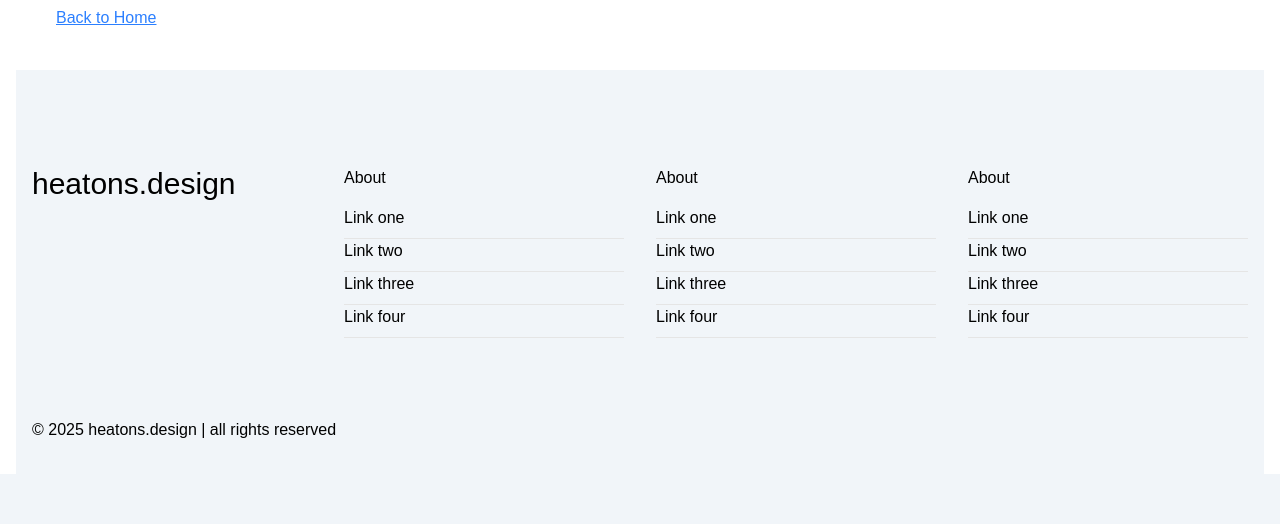
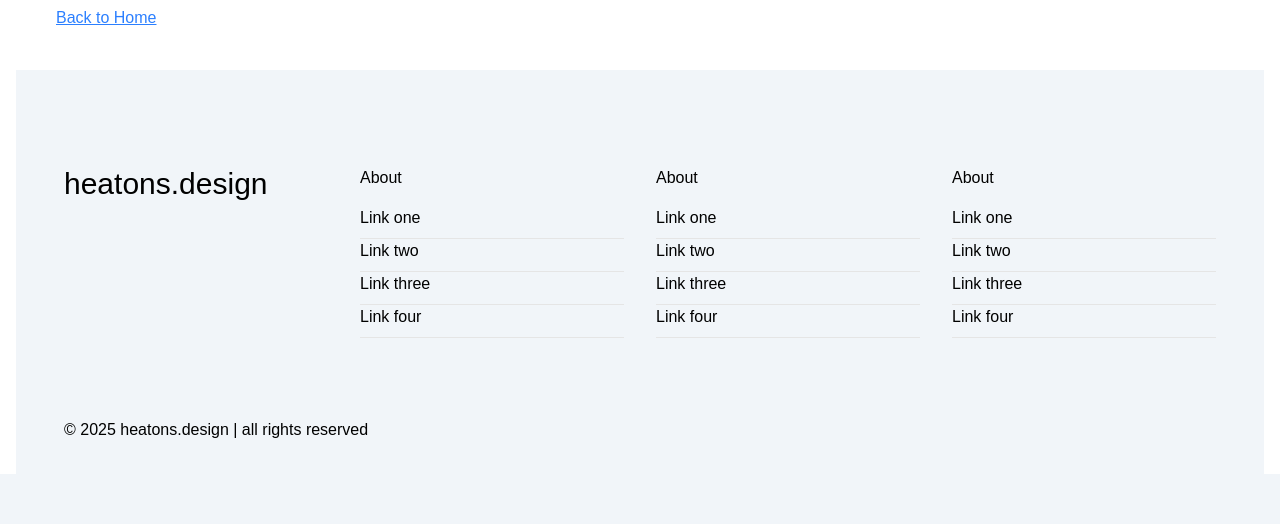
Before and after one commit to mark821005/heatons.design, a React (Vite) app: page /about in a window 1280 px wide. Shown: the part 2024-2548 px from the top of the page. Built offline with nearby package versions, Linux system fonts and the light colour scheme; a web font is replaced by a local one.

Commit message:
header/footer padding

```diff
--- a/src/components/ui/Footer.tsx
+++ b/src/components/ui/Footer.tsx
@@ -6,7 +6,7 @@ const year = date.getFullYear();
 
 export default function Footer() {
   return (
-    <footer className="bg-slate-100 px-4 pt-8 md:pt-12 lg:pt-24">
+    <footer className="bg-slate-100 px-4 md:px-8 lg:px-12 pt-8 md:pt-12 lg:pt-24">
       <div className="grid grid-cols-2 lg:grid-cols-4 gap-8 pb-8 md:pb-12">
         <div>
           <a
--- a/src/components/ui/Header.tsx
+++ b/src/components/ui/Header.tsx
@@ -27,7 +27,7 @@ export default function Header() {
         [animation-range:0px_100px]
         animate-[shrink-header_linear_forwards]
 
-        py-8 px-4"
+        py-8 px-4 md:px-8 lg:px-12"
     >
       <div className="flex md:flex-row md:items-start justify-between">
         <div className="basis-2/4 md:basis-1/4">
--- a/src/components/ui/Hero.tsx
+++ b/src/components/ui/Hero.tsx
@@ -9,7 +9,7 @@ export default function Hero() {
         <div className="basis-3/8">
           <h1 className="scroll-m-20 text-5xl">your life, reimagined.</h1>
           <p>
-            Bespoke art, customised to you
+            Bespoke art, customised to you.
             <br />
             Supplied as the highest quality print.
           </p>
```
